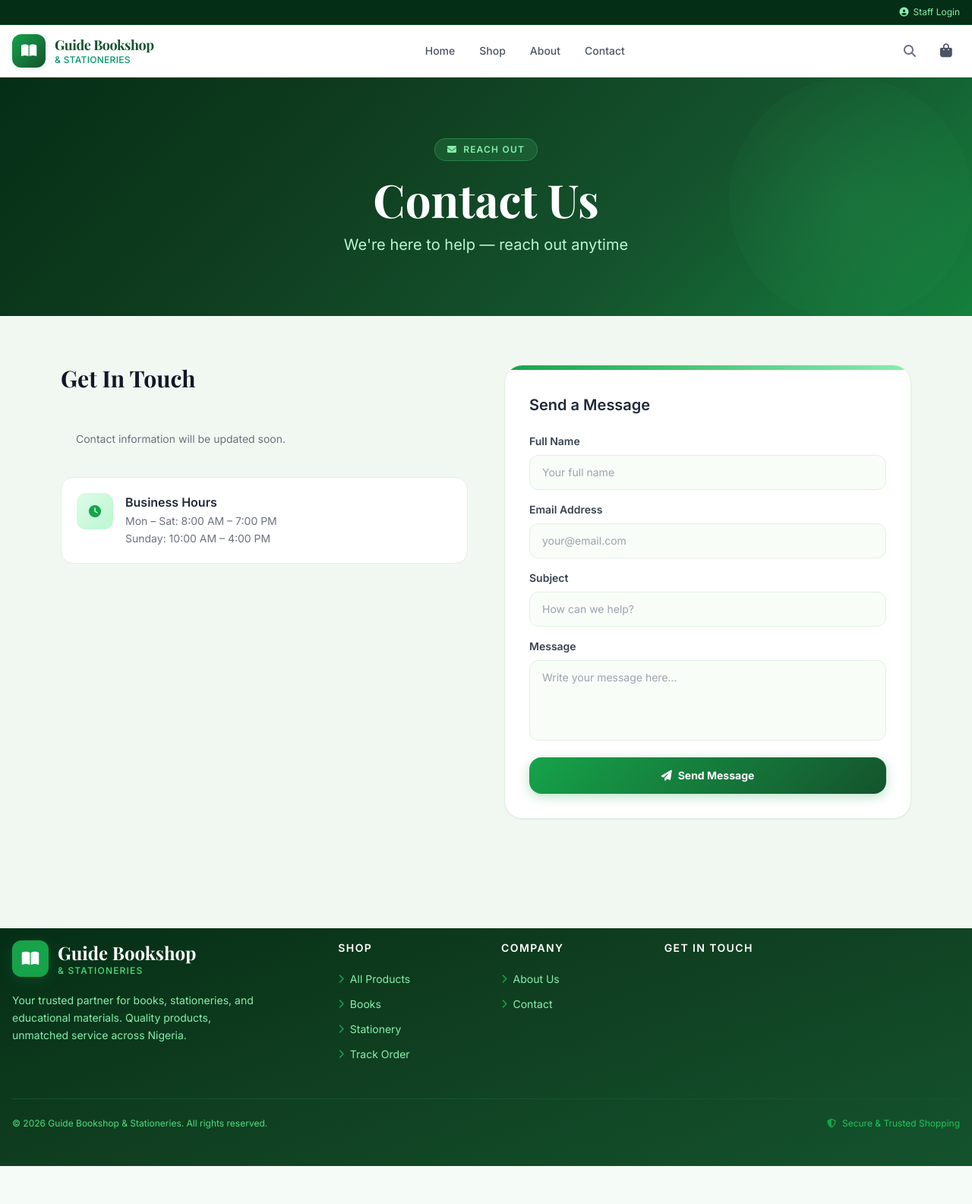
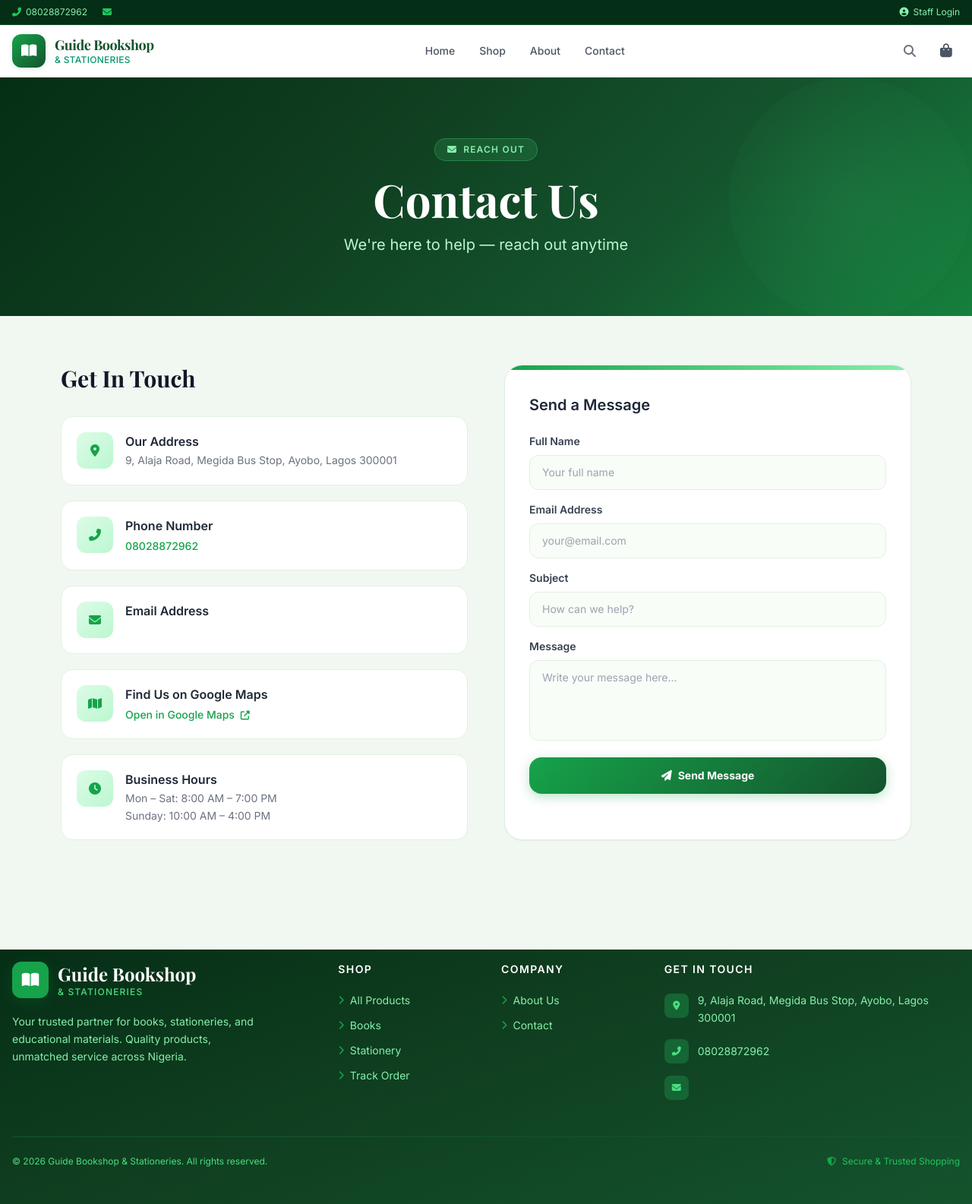
Before and after one commit to Danjuma1/guide-bookshop, a Django app: page /contact/ in a window 1280 px wide. Shown: the whole page at 76% size. Before the commit the page ends 1535 px from the top, so only its background shows below. Run offline with Django 5.2, Linux system fonts and the light colour scheme; data comes from the database, SQL or seed files in the repository; data that the repository does not hold is empty; some libraries are stand-ins or nearby versions.

Commit message:
updated contact

```diff
--- a/core/models.py
+++ b/core/models.py
@@ -12,6 +12,7 @@ class SiteSettings(models.Model):
     facebook_url = models.URLField(blank=True)
     instagram_url = models.URLField(blank=True)
     twitter_url = models.URLField(blank=True)
+    google_maps_url = models.URLField(blank=True)
     whatsapp_number = models.CharField(max_length=20, blank=True)
     currency = models.CharField(max_length=5, default='₦')
     vat_rate = models.DecimalField(max_digits=5, decimal_places=2, default=7.5)
--- a/templates/core/contact.html
+++ b/templates/core/contact.html
@@ -67,6 +67,20 @@
             <a href="mailto:{{ site_settings.email }}" class="text-primary-600 text-sm font-medium hover:text-primary-800">{{ site_settings.email }}</a>
           </div>
         </div>
+        {% if site_settings.google_maps_url %}
+        <div class="flex items-start gap-4 p-5 bg-white rounded-2xl border border-sage-200 hover:border-primary-300 transition-colors">
+          <div class="w-12 h-12 rounded-xl flex items-center justify-center flex-shrink-0" style="background:linear-gradient(135deg,#dcfce7,#bbf7d0)">
+            <i class="fas fa-map text-primary-600"></i>
+          </div>
+          <div>
+            <div class="font-semibold text-gray-800 mb-0.5">Find Us on Google Maps</div>
+            <a href="{{ site_settings.google_maps_url }}" target="_blank" rel="noopener noreferrer"
+               class="text-primary-600 text-sm font-medium hover:text-primary-800">
+              Open in Google Maps <i class="fas fa-external-link-alt text-xs ml-1"></i>
+            </a>
+          </div>
+        </div>
+        {% endif %}
         {% else %}
         <div class="p-5 bg-sage-100 rounded-2xl text-gray-500 text-sm">Contact information will be updated soon.</div>
         {% endif %}
```
Also changed, not shown: core/migrations/0002_sitesettings_contact.py (added).
